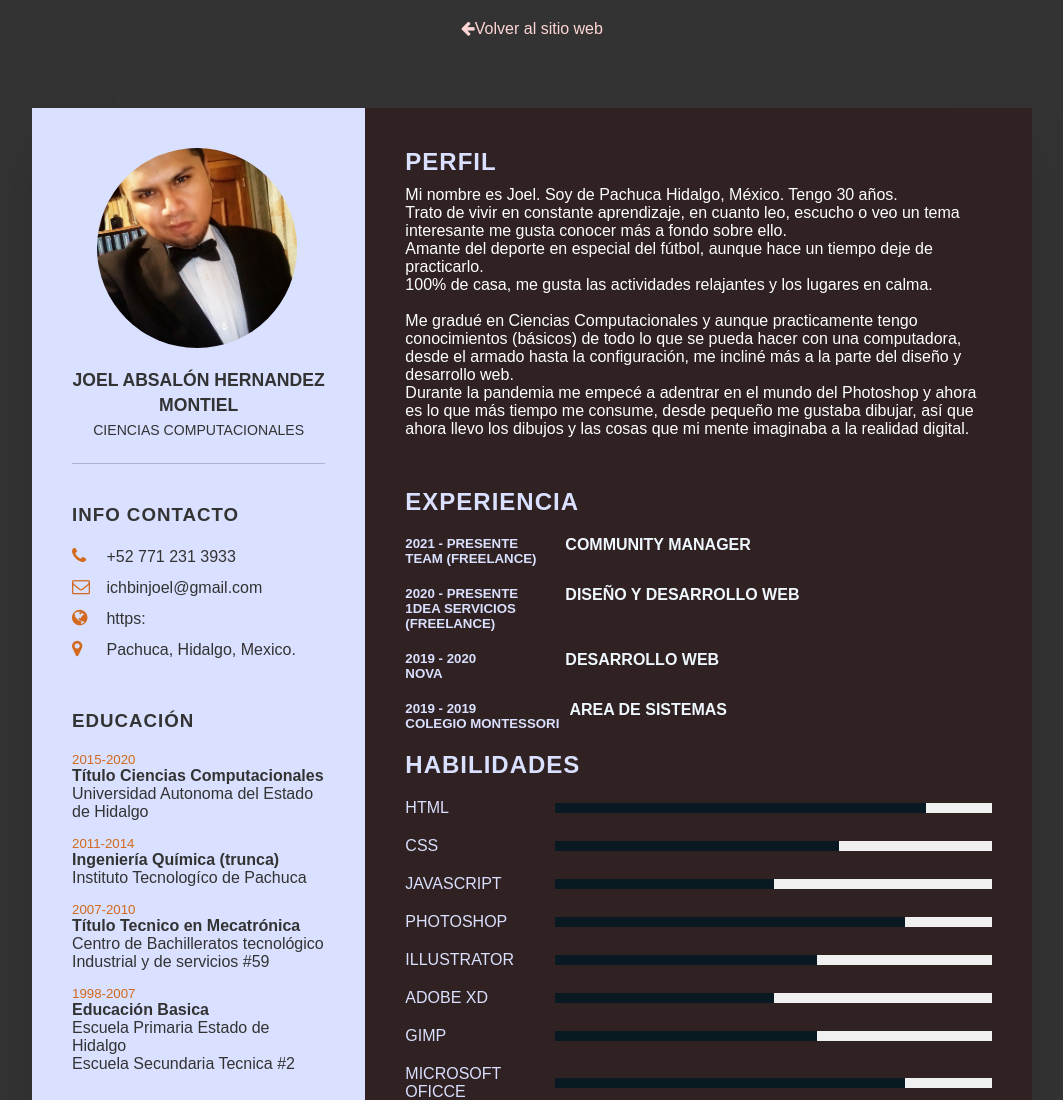
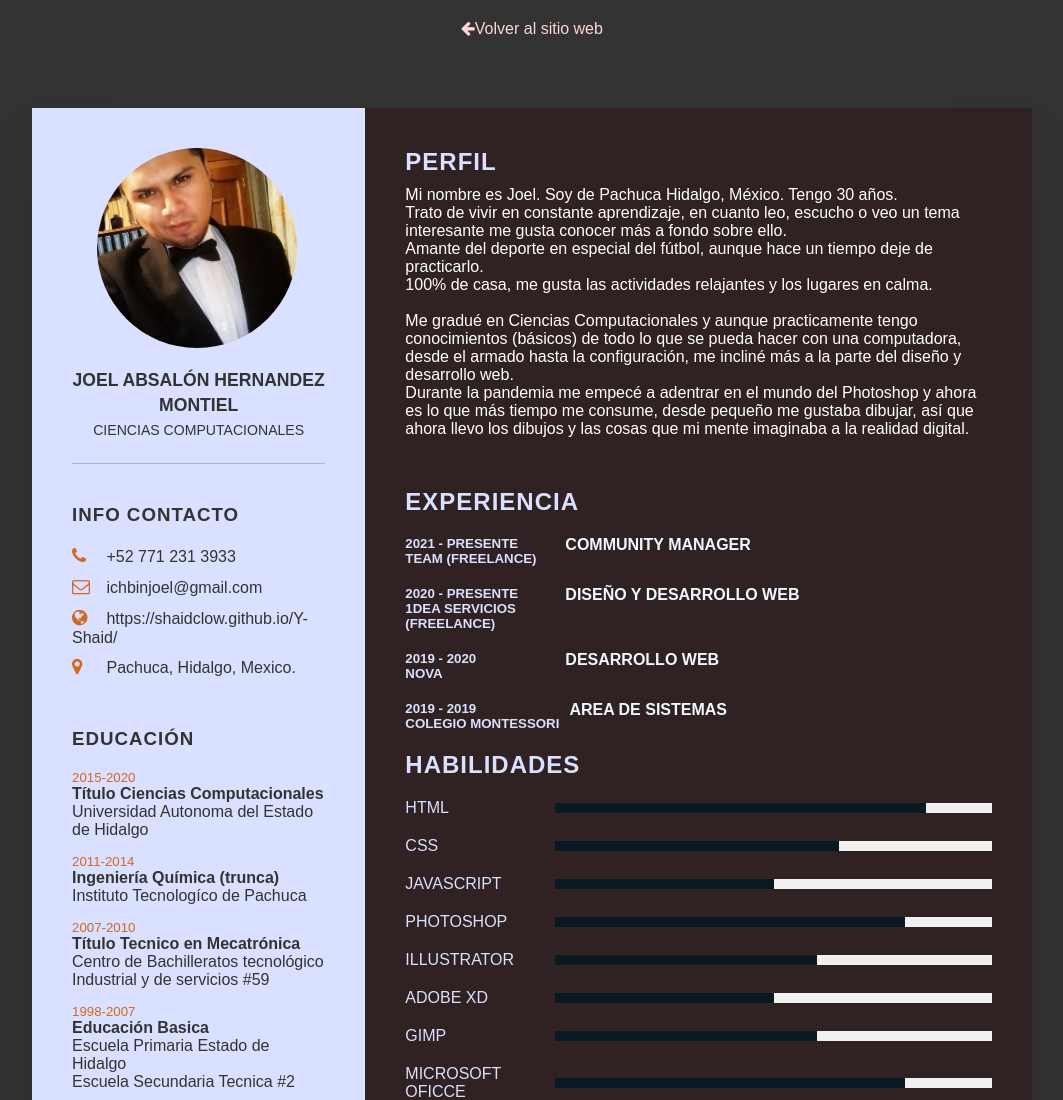
Before and after one commit to ShaidClow/Y-Shaid, a plain HTML site: page cv/index.html in a window 1280 px wide. Shown: the top 1100 px of the page, without its empty margins (108-1171 px from the left). Drawn offline with Linux system fonts and the light colour scheme; a web font is replaced by a local one.

Commit message:
Update index.html

```diff
--- a/cv/index.html
+++ b/cv/index.html
@@ -32,7 +32,7 @@
                     </li>
                     <li>
                         <span class="icon"><i class="fa fa-globe" aria-hidden="true"></i></span>
-                        <span class="text">https:</span>
+                        <span class="text">https://shaidclow.github.io/Y-Shaid/</span>
                     </li>
                     <li>
                         <span class="icon"><i class="fa fa-map-marker" aria-hidden="true"></i></span>
```
